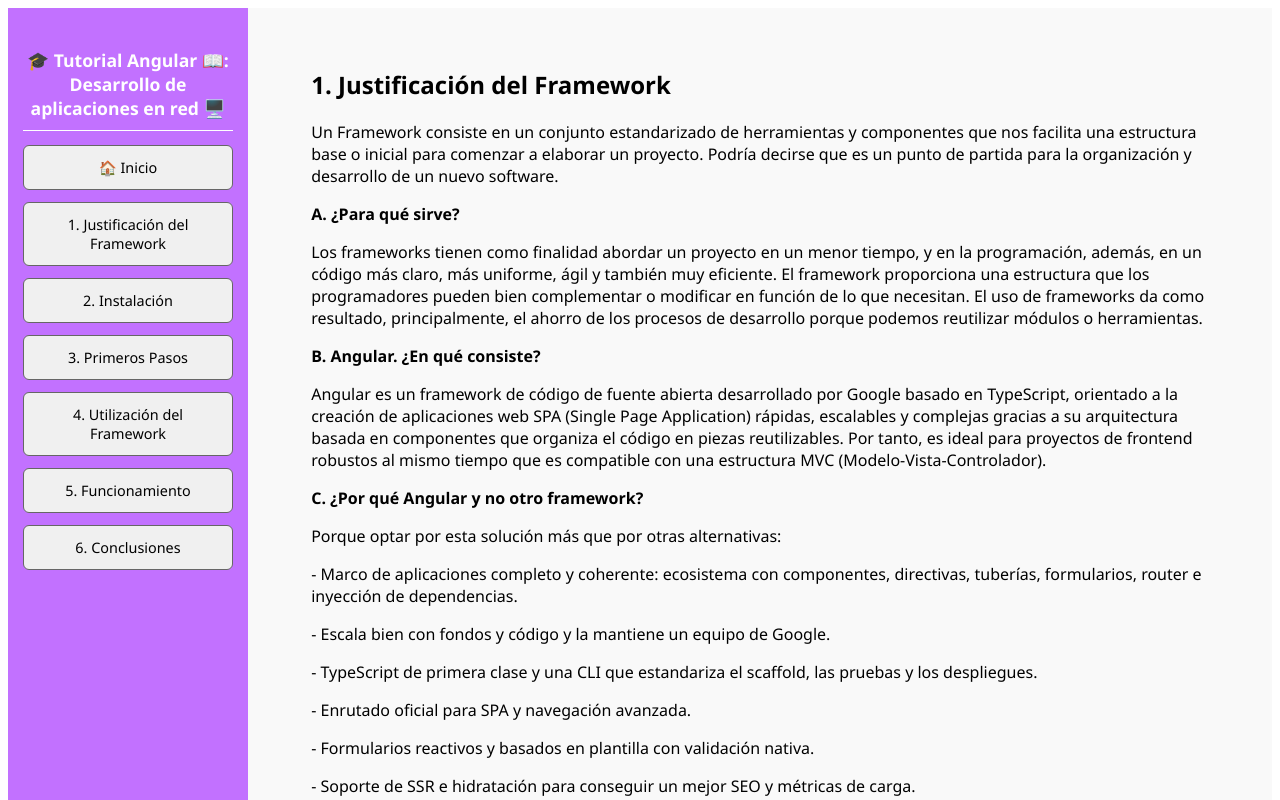
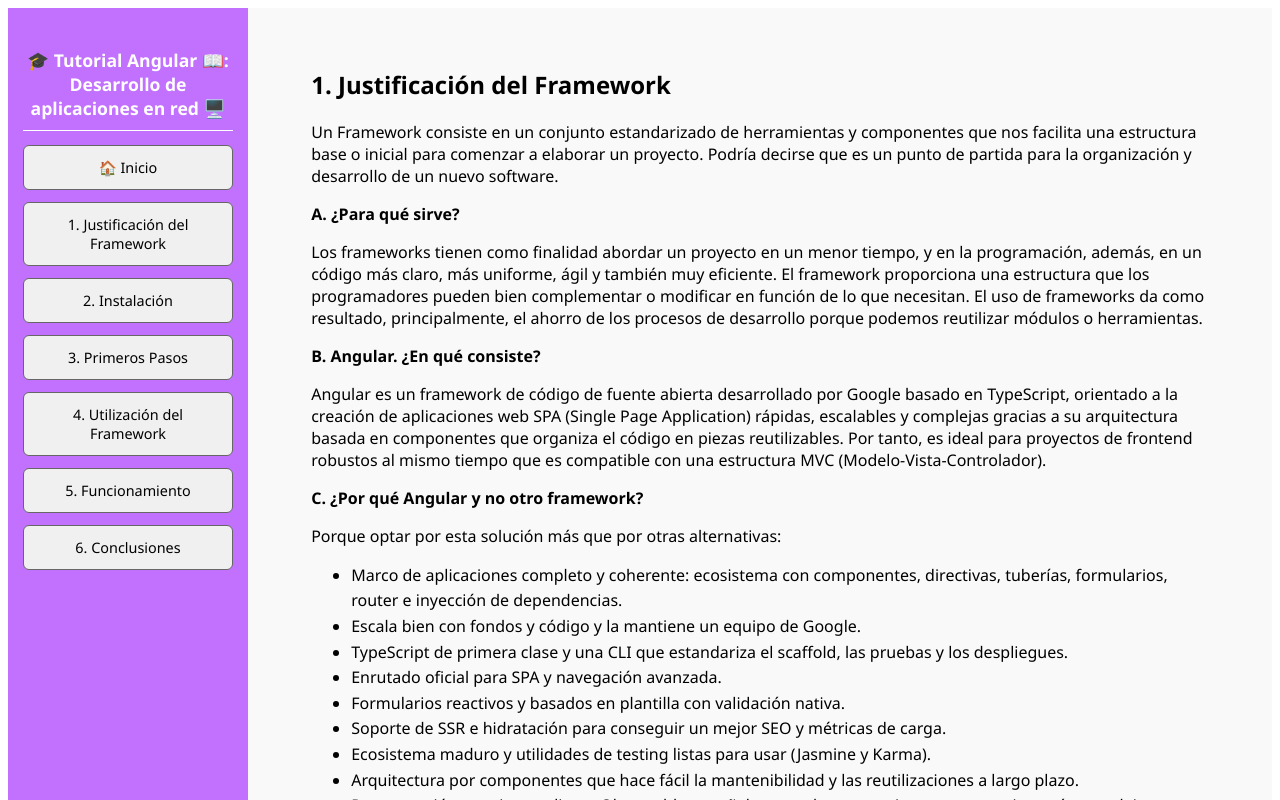
Before and after one commit to hectordoal/angular-framework-tutorial, an Angular app: page / in a window 1280 px wide. Both pictures are taken after a click on the button "1. Justificación del Framework". Shown: the top 800 px of the page. Built offline with nearby package versions, Linux system fonts and the light colour scheme.

Commit message:
Finalización del tutorial

```diff
--- a/src/app/app.html
+++ b/src/app/app.html
@@ -19,7 +19,8 @@
     <div *ngIf="pasoActual === 0">
       <h2>Bienvenido al tutorial de una tecnología/framework</h2>
       <p>Aprenderemos qué es un framework como Angular y para que sirve en el desarrollo de aplicaciones en red.</p>
-      <p>- <strong>Selecciona</strong> un punto del índice de la izquierda para comenzar el tutorial de Angular.</p>
+      <p>El framework de Google fue diseñado para crear aplicaciones web estructuradas, escalables y muy rápidas.</p>
+      <p>- <strong>Seleccione</strong> un punto del índice de la izquierda para comenzar tu aprendizaje.</p>
       <div style="position: absolute; top: 0; left: 20; width: 100%; height: 100%;
               background-image: url('logo-angular.png');
               background-repeat: no-repeat;
@@ -39,18 +40,20 @@
       <p>Angular es un framework de código de fuente abierta desarrollado por Google basado en TypeScript, orientado a la creación de aplicaciones web SPA (Single Page Application) rápidas, escalables y complejas gracias a su arquitectura basada en componentes que organiza el código en piezas reutilizables. Por tanto, es ideal para proyectos de frontend robustos al mismo tiempo que es compatible con una estructura MVC (Modelo-Vista-Controlador).</p>
       <p><strong>C. ¿Por qué Angular y no otro framework?</strong></p>
       <p>Porque optar por esta solución más que por otras alternativas:</p>
-      <p>- Marco de aplicaciones completo y coherente: ecosistema con componentes, directivas, tuberías, formularios, router e inyección de dependencias.</p>
-      <p>- Escala bien con fondos y código y la mantiene un equipo de Google.</p>
-      <p>- TypeScript de primera clase y una CLI que estandariza el scaffold, las pruebas y los despliegues.</p>
-      <p>- Enrutado oficial para SPA y navegación avanzada.</p>
-      <p>- Formularios reactivos y basados en plantilla con validación nativa.</p>
-      <p>- Soporte de SSR e hidratación para conseguir un mejor SEO y métricas de carga.</p>
-      <p>- Ecosistema maduro y utilidades de testing listas para usar (Jasmine y Karma).</p>
-      <p>- Arquitectura por componentes que hace fácil la mantenibilidad y las reutilizaciones a largo plazo.</p>
-      <p>- Programación reactiva mediante Observables y señales cuando se necesita orquestar asincronía compleja.</p>
-      <p>- Gran cantidad de documentación oficial y guías que cubren desde los fundamentos más básicos hasta la performance del framework.</p>
+      <ul style="line-height: 1.6; margin-bottom: 20px;">
+      <li>Marco de aplicaciones completo y coherente: ecosistema con componentes, directivas, tuberías, formularios, router e inyección de dependencias.</li>
+      <li>Escala bien con fondos y código y la mantiene un equipo de Google.</li>
+      <li>TypeScript de primera clase y una CLI que estandariza el scaffold, las pruebas y los despliegues.</li>
+      <li>Enrutado oficial para SPA y navegación avanzada.</li>
+      <li>Formularios reactivos y basados en plantilla con validación nativa.</li>
+      <li>Soporte de SSR e hidratación para conseguir un mejor SEO y métricas de carga.</li>
+      <li>Ecosistema maduro y utilidades de testing listas para usar (Jasmine y Karma).</li>
+      <li>Arquitectura por componentes que hace fácil la mantenibilidad y las reutilizaciones a largo plazo.</li>
+      <li>Programación reactiva mediante Observables y señales cuando se necesita orquestar asincronía compleja.</li>
+      <li>Gran cantidad de documentación oficial y guías que cubren desde los fundamentos más básicos hasta la performance del framework.</li>
+      </ul>
       <p><strong>D. Arquitectura de Angular</strong></p>
-      <p>Angular es un marco modelo-vista-controlador (MVC) completo, proporciona una forma clara de cómo tiene que estructurarse la aplicación, además de proporcionar un flujo de datos bidireccional. También ofrece un DOM real.</p>
+      <p>Angular es un marco modelo-vista-controlador (MVC) completo, proporciona una forma clara de cómo tiene que estructurarse la aplicación, además de proporcionar un flujo de datos bidireccional. Interactúa con el DOM de forma muy eficiente mediante su motor de detección de cambios, permitiendo una sincronización precisa entre la lógica y la interfaz.</p>
       <div style="text-align: center; margin: 25px 0;">
         <img src="arquitectura-angular.png" alt="Arquitectura de Angular"
          style="width: 100%; max-width: 700px; border-radius: 12px; box-shadow: 0 4px 15px rgba(0,0,0,0.1);">
@@ -61,7 +64,7 @@
       <p><strong>F. Lenguajes:</strong></p>
       <p>Se apoya principalmente en <strong>TypeScript</strong> (una versión mejorada de JavaScript), HTML y CSS.</p>
       <p><strong>G. Prerrequisitos:</strong></p>
-      <p>Necesitas tener instalado un editor de texto, Node.js y conocer las bases de HTML/JS.</p>
+      <p>Necesitas tener instalado un editor de texto como Visual Studio Code, Node.js instalado en su versión más reciente posible y conocer las bases de desarrollo web.</p>
     </div>
 
     <div *ngIf="pasoActual === 2">
@@ -71,10 +74,10 @@
       <p><strong>B. ¿Qué pasos hay que realizar para realizar la instalación?</strong></p>
       <p>Lo primero de todo es descargarnos el editor de texto, se recomienda Visual Studio Code. Lo podemos descargar en:
         <a href="https://code.visualstudio.com/download" target="_blank" style="color: #0645AD; font-weight: bold; text-decoration: underline;">
-        Visual Studio/download </a></p>
+        [Visual Studio Code] </a></p>
       <p>Una vez ya tengamos instalado Visual Studio, procedemos a descargarnos Node LTS en su versión más actualizada posible ya que así evitaremos problemas futuros relacionados con la versión. Lo podemos descargar en:
         <a href="https://nodejs.org/es/download//" target="_blank" style="color: #0645AD; font-weight: bold; text-decoration: underline;">
-        Node.js/download </a></p>
+        [Node.js] </a></p>
       <p>Despúes de descargarnos e instalarnos todo, abriremos Visual Studio y en el terminal ejecutaremos el comando <strong>npm install -g @angular/cli</strong></p>
       <p>Podremos verificar que lo tenemos todo listo y actualizado con el comando <strong>ng version</strong></p>
       <p><strong>C. ¿Rutas para tener en cuenta?</strong></p>
@@ -93,9 +96,26 @@
       <p><strong>A. Cómo realizar una primera aproximación ("Hola mundo")</strong></p>
       <p>En Angular, todo se construye mediante llamadas a <strong>componentes</strong>. Cada componente consta de tres partes principales: el HTML (la estructura), el CSS (el diseño) y el TypeScript (la lógica). Para crear uno nuevo, usamos el comando en el terminal: <strong>ng generate component nombre-componente</strong></p>
       <p>Para mostrar datos dinámicos, Angular utiliza la <strong>interpolación</strong>. Esto nos permite "conectar" una variable que hayamos creado en nuestro archivo TypeScript (<code>app.ts</code>) directamente con nuestro HTML (<code>app.html</code>) usando las dobles llaves.</p>
-      <p>Para esta primera toma de contacto, hemos creado una variable llamada <code>HolaMundo</code> que inicialmente está vacía. Al interactuar con la aplicación, le daremos un valor dinámicamente.</p>
+      <p>Para esta primera toma de contacto, hemos creado una variable en el archivo <code>app.ts</code> llamada <code>HolaMundo</code> que inicialmente está vacía. Al interactuar con la aplicación, haremos clic a un botón y le daremos un valor dinámicamente. En este caso un "Hola Mundo".</p>
 
-       <p><strong>B. Ejecución del ejemplo</strong></p>
+      <pre style="background: #2d2d2d; color: #f8f8f2; padding: 15px; border-radius: 8px; overflow-x: auto; font-family: monospace; margin-bottom: 20px;">
+      export class AppComponent &#123;
+        HolaMundo: string = "";
+
+        lanzarHolaMundo() &#123;
+          this.HolaMundo = "Hola Mundo";
+          &#125;
+      &#125;</pre>
+
+      <p><strong>B. Realizar la interacción</strong></p>
+      <p>Para que el botón funcione, usamos el <strong>Event Binding</strong> de Angular escribiendo <code>(click)</code> seguido de nuestra función:</p>
+
+      <pre style="background: #2d2d2d; color: #f8f8f2; padding: 15px; border-radius: 8px; overflow-x: auto; font-family: monospace; margin-bottom: 20px;">
+      &lt;button (click)="lanzarHolaMundo()"&gt;
+      Ejecutar Hola Mundo
+      &lt;/button&gt;</pre>
+
+       <p><strong>C. Ejecución del ejemplo</strong></p>
       <p>Al pulsar el siguiente botón, se ejecutará la función <code>lanzarHolaMundo()</code> de nuestro archivo TypeScript, asignando el texto a la variable y mostrándolo en pantalla mediante <strong>interpolación</strong>:</p>
 
      <button (click)="lanzarHolaMundo()" style="background: #c271ff; color: white; border: none; padding: 10px 20px; border-radius: 5px; cursor: pointer; font-weight: bold;">
@@ -111,9 +131,9 @@
   <h2>4. Utilización del Framework</h2>
 
   <p><strong>A. ¿Cómo empezar a crear una aplicación base?</strong></p>
-    <p>Para iniciar un proyecto desde cero, utilizamos el comando estrella de la terminal: <code>ng new nombre-de-tu-app</code>.
+    <p>Para iniciar un proyecto desde cero, utilizamos el siguiente comando en el terminal: <code>ng new nombre-de-tu-app</code>.
     Al ejecutarlo, el CLI de Angular nos lanzará un asistente que nos preguntará si queremos añadir rutas o qué tipo de hojas de estilo (CSS, SASS) preferimos. Una vez finalizado, se genera automáticamente toda la estructura de carpetas, el archivo <code>package.json</code> con las librerías necesarias y un componente inicial listo para funcionar.</p>
-
+    <p>Una vez generado el proyecto, el trabajo principal se realiza dentro de la carpeta src/app, donde encontraremos el fichero app.html. Este es el archivo principal donde diseñaremos la interfaz de nuestra aplicación base.</p>
   <p><strong>B. ¿Cómo visualizar los resultados de la ejecución?</strong></p>
     <p>Para ver nuestra aplicación en funcionamiento o como la estamos modificando, seguimos estos pasos:</p>
     <ol>
@@ -137,7 +157,7 @@
   <p>Los ficheros no se editan en el mismo servidor, sino en nuestro entorno de desarrollo (Visual Studio). El proceso funciona de la manera siguiente:</p>
   <ul>
     <li>Modificamos el código <strong>TypeScript</strong> (lógica), <strong>HTML</strong> (estructura) o <strong>CSS</strong> (estilo).</li>
-    <li>El compilador de Angular detecta el cambio al guardar y realiza una <strong>Transpilación</strong>.</li>
+    <li>El compilador de Angular detecta el cambio al guardar y realiza una <strong>Transpilación</strong> o <strong>Build</strong>.</li>
     <li>Convierte todo ese código moderno en JavaScript plano para que el navegador pueda ejecutar al momento gracias al <strong>Hot Module Replacement</strong>.</li>
   </ul>
 
@@ -156,10 +176,10 @@
         De esta forma nos acercamos a aprender a como se desarrollan las aplicaciones profesionales.</p>
       <p>Al terminar el recorrido del tutorial hemos podido aprender la capacidad de gestionar proyectos nuevos mediante la interfaz de comandos de angular. La creación de un botón con una función para prácticar la interpolación con interfaces dinámicas. También comprender como Angular gestiona el DOM para evitar constantemente recargas web pidiendole al servidor. Y por último, aprender el flujo de desarrollo con el ciclo de trabajo profesional entre la edición, la transpilación y el Hot Reload.</p>
       <p>Finalmente, Angular es un framework con una capacidad muy alta al transformar lo complejo que es el desarrollo web en un flujo de trabajo más estructurado y eficiente.</p>
+      <div style="text-align: center; margin-top: 30px; padding: 20px; background: #c271ff; color: white; border-radius: 10px;">
+      <h3 style="margin: 0;">¡Enhorabuena! Has completado el tutorial de Angular. ✅</h3>
+      </div>
     </div>
-
-
-
 
     </main>
 </div>
```
